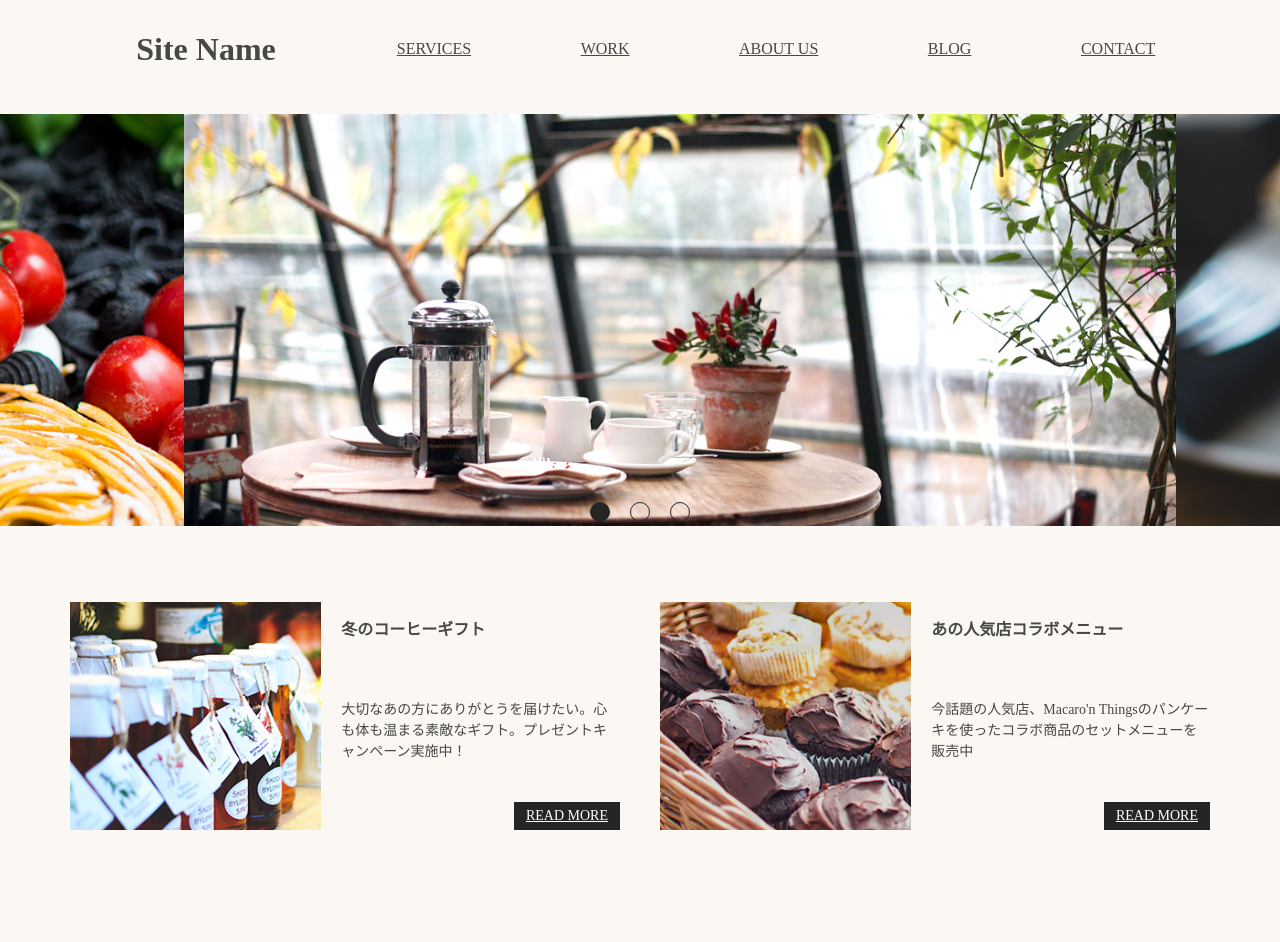
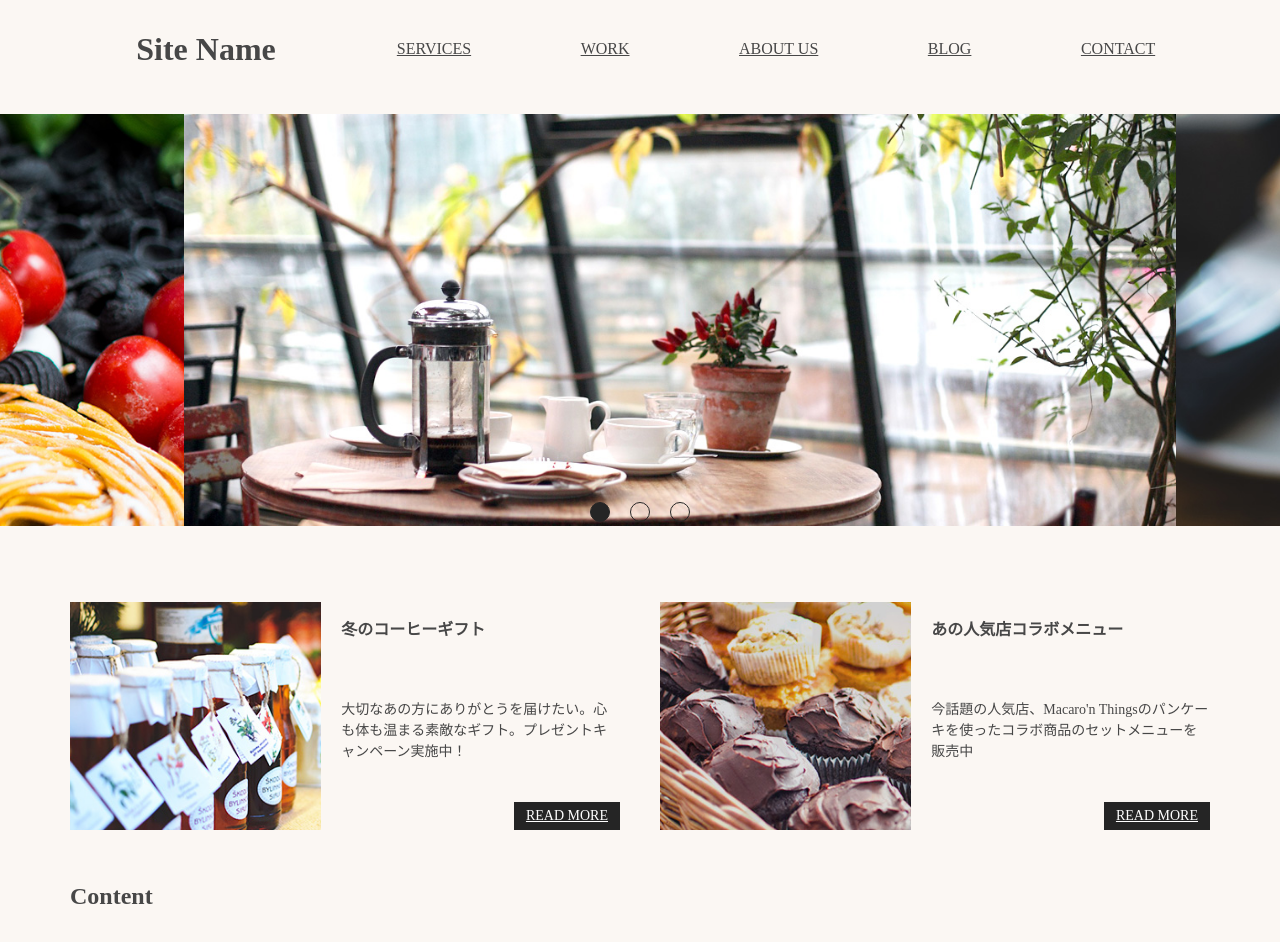
Before and after one commit to skikuchi7329/CafeHomepage, a plain HTML site: page dist/index.html in a window 1280 px wide. Before the commit the page ends 870 px from the top, so only its background shows below. Drawn offline with Linux system fonts and the light colour scheme.

Commit message:
add labels.scss

```diff
--- a/dist/index.html
+++ b/dist/index.html
@@ -70,6 +70,10 @@
     </div>
   </div>
   </section>
+
+  <section class="Section">
+    <h2 class="sectionLabel l-column">Content</h2>
+  </section>
     <script src="./js/lib/flipsnap.js"></script>
     <script src="./js/lib/lodash.min.js"></script>
     <script src="./js/main.min.js"></script>
--- /dev/null
+++ b/src/scss/components/parts/_labels.scss
@@ -0,0 +1,11 @@
+.sectionLabel {
+  display:  flex;
+  flex: 1 1 auto;
+  align-items: center;
+  padding-top: 14px;
+  padding-bottom: 14px;
+  color: $main-color-text;
+  text-transform: uppercase;
+  font-size: 22px;
+  line-height: 1;
+}
--- a/src/scss/main.scss
+++ b/src/scss/main.scss
@@ -7,3 +7,4 @@
 @import "./components/parts/layouts";
 @import "./components/imageSlide";
 @import "./components/common/section";
+@import "./components/parts/labels";
```
Also changed, not shown: dist/css/main.css, dist/css/main.min.css, src/scss/base/_variables.scss (line endings or trailing spaces).
